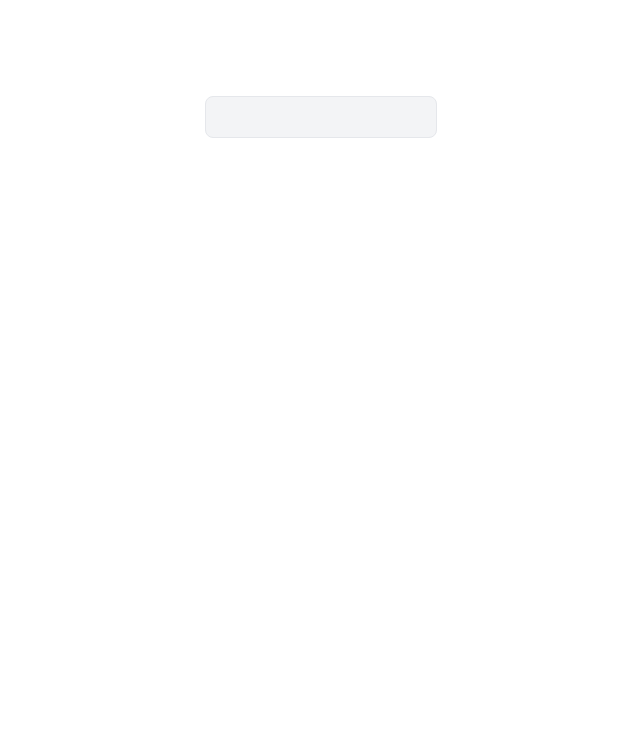
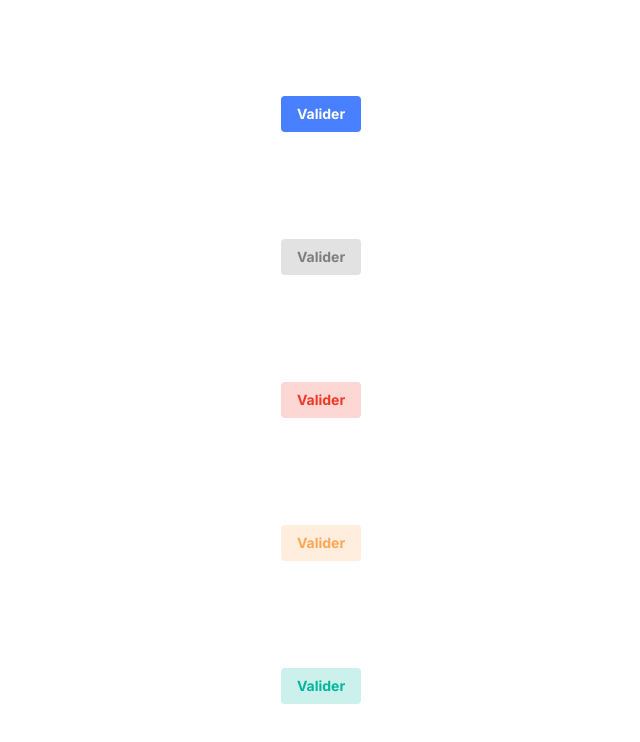
Before and after one commit to Solaa08/new-next, a Next.js app: page / in a window 1280 px wide. Shown: the top 742 px of the page, without its empty margins (319-959 px from the left). Built offline with nearby package versions, Linux system fonts and the light colour scheme.

Commit message:
fix: tailwindconfig colors

```diff
--- a/src/app/nectron/Button.tsx
+++ b/src/app/nectron/Button.tsx
@@ -12,19 +12,19 @@ interface ButtonProps extends ButtonWithChildren {
 }
 
 const buttonColors = {
-  [VARIANT.PRIMARY]: "bg-blue-500",
-  [VARIANT.SECONDARY]: "bg-gray-200",
-  [VARIANT.DANGER]: "bg-red-200",
-  [VARIANT.WARNING]: "bg-orange-100",
-  [VARIANT.SUCCESS]: "bg-green-100"
+  [VARIANT.PRIMARY]: "bg-primary",
+  [VARIANT.SECONDARY]: "bg-secondary",
+  [VARIANT.DANGER]: "bg-danger",
+  [VARIANT.WARNING]: "bg-warning",
+  [VARIANT.SUCCESS]: "bg-success"
 }
 
 const textColors  = {
-  [VARIANT.PRIMARY]: "text-white",
-  [VARIANT.SECONDARY]: "text-gray-400",
-  [VARIANT.DANGER]: "text-red-500",
-  [VARIANT.WARNING]: "text-orange-300",
-  [VARIANT.SUCCESS]: "text-green-500"
+  [VARIANT.PRIMARY]: "text-primary-text",
+  [VARIANT.SECONDARY]: "text-secondary-text",
+  [VARIANT.DANGER]: "text-danger-text",
+  [VARIANT.WARNING]: "text-warning-text",
+  [VARIANT.SUCCESS]: "text-success-text"
 }
 
 export default function Button({
--- a/src/app/page.tsx
+++ b/src/app/page.tsx
@@ -1,11 +1,17 @@
 import Image from "next/image";
 import Button from "./nectron/Button";
-import Input from "./nectron/Input";
+// import Input from "./nectron/Input";
+import { VARIANT } from "./nectron/variant";
+import {Input} from "@nextui-org/input";
 
 export default function Home() {
   return (
     <main className="flex bg-white min-h-screen flex-col items-center justify-between p-24 text-sm">
-      <Input></Input>
+      <Button variant={VARIANT.PRIMARY}>Valider</Button>
+      <Button variant={VARIANT.SECONDARY}>Valider</Button>
+      <Button variant={VARIANT.DANGER}>Valider</Button>
+      <Button variant={VARIANT.WARNING}>Valider</Button>
+      <Button variant={VARIANT.SUCCESS}>Valider</Button>
     </main>
   );
 }
--- a/tailwind.config.ts
+++ b/tailwind.config.ts
@@ -14,7 +14,21 @@ const config: Config = {
           "conic-gradient(from 180deg at 50% 50%, var(--tw-gradient-stops))",
       },
     },
+    colors: {
+      'white': '#FFFFFF',
+      'primary': '#4880FF',
+      'primary-text': '#FFFFFF',
+      'secondary': '#E2E2E2',
+      'secondary-text': '#7E7E7E',
+      'danger': '#FCD7D4',
+      'danger-text': '#EF3826',
+      'warning': '#FFEDDD',
+      'warning-text': '#FFA756',
+      'success': '#CCF0EB',
+      'success-text': '#00B69B',
+    },
   },
+
   plugins: [],
 };
 
```
